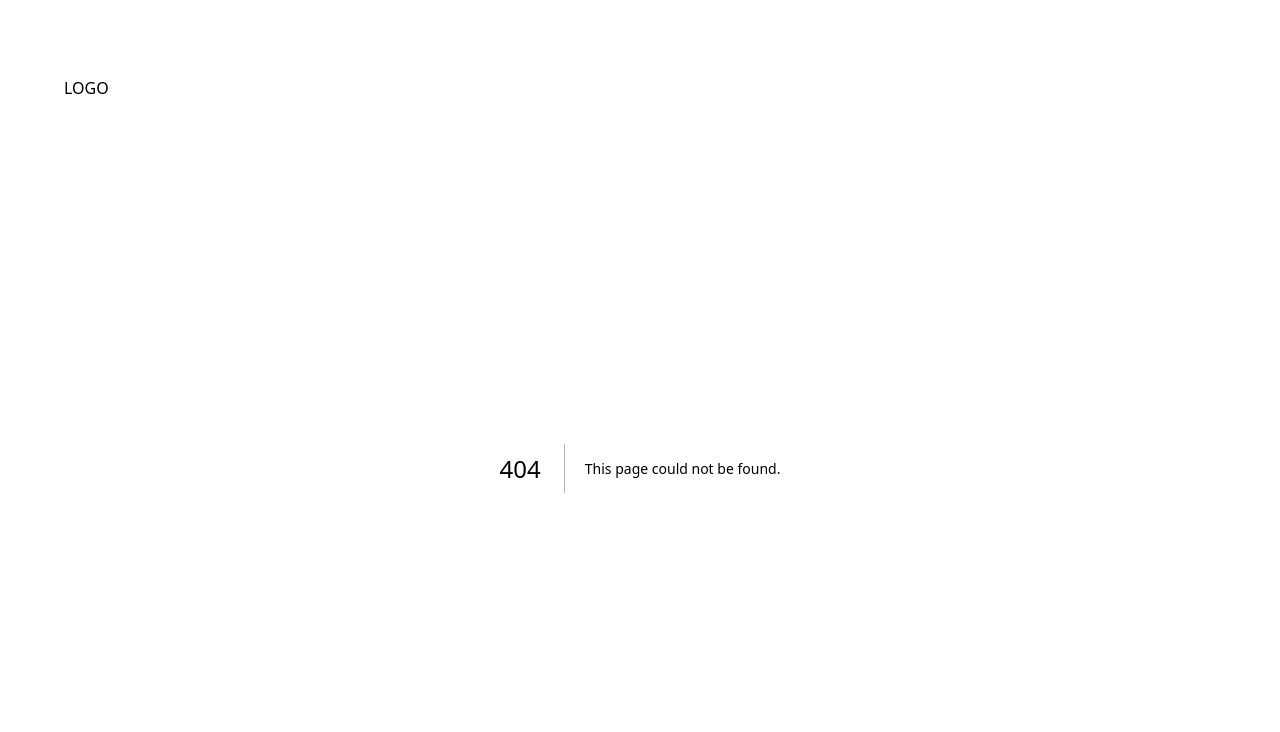
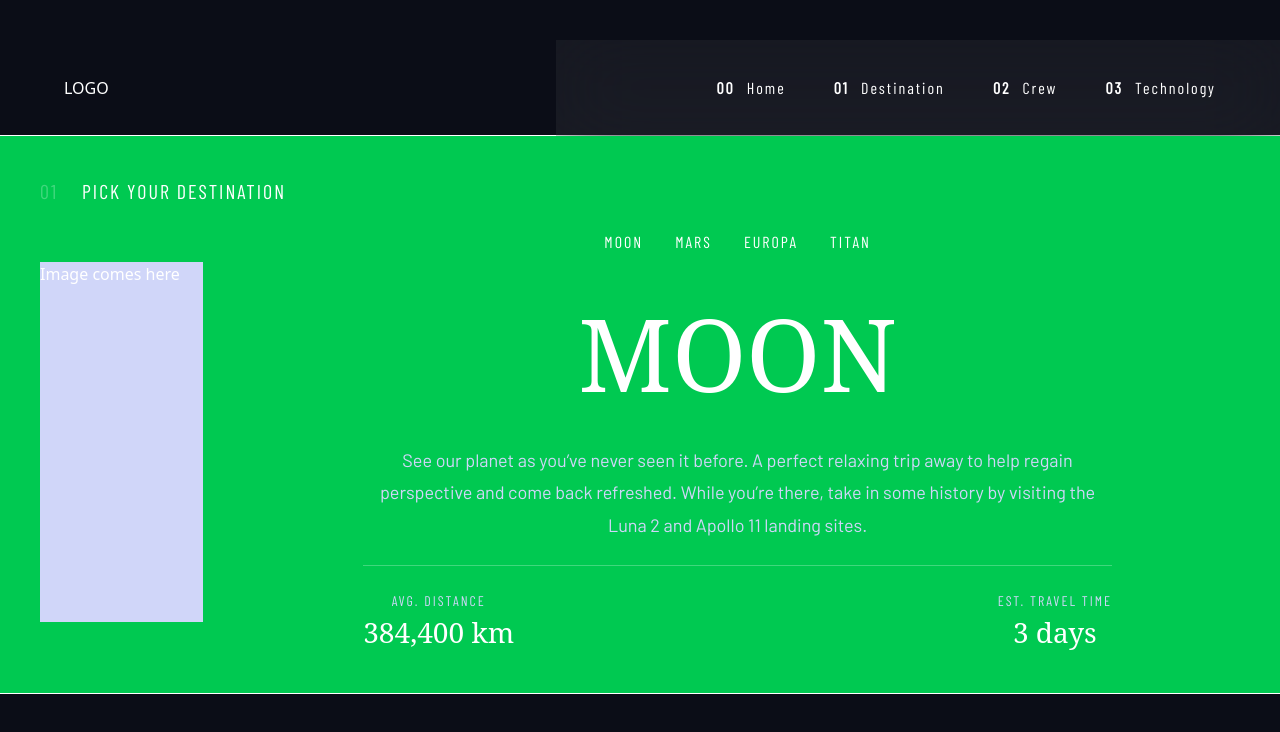
Before and after one commit to 11amanraj/space-tourism, a Next.js app: page /destination in a window 1280 px wide. Before the commit this address had no page. Shown: the top 732 px of the page. Built offline with nearby package versions, Linux system fonts and the light colour scheme; a web font is replaced by a local one.

Commit message:
Added destination page

```diff
--- /dev/null
+++ b/app/destination/page.tsx
@@ -0,0 +1,66 @@
+import React from 'react'
+
+const page = () => {
+    const planetary_bodies = [
+        {
+            name: 'MOON',
+            description: 'See our planet as you’ve never seen it before. A perfect relaxing trip away to help regain perspective and come back refreshed. While you’re there, take in some history by visiting the Luna 2 and Apollo 11 landing sites.',
+            distance: '384,440 KM',
+            travel_time: '3 DAYS'
+        },
+        {
+            name: 'MARS',
+            description: 'Don’t forget to pack your hiking boots. You’ll need them to tackle Olympus Mons, the tallest planetary mountain in our solar system. It’s two and a half times the size of Everest!',
+            distance: '225 MIL. KM',
+            travel_time: '9 MONTHS'
+        },
+        {
+            name: 'EUROPA',
+            description: 'The smallest of the four Galilean moons orbiting Jupiter, Europa is a winter lover’s dream. With an icy surface, it’s perfect for a bit of ice skating, curling, hockey, or simple relaxation in your snug wintery cabin.',
+            distance: '628 MIL. KM',
+            travel_time: '3 YEARS '
+        },
+        {
+            name: 'TITAN',
+            description: 'The only moon known to have a dense atmosphere other than Earth, Titan is a home away from home (just a few hundred degrees colder!). As a bonus, you get striking views of the Rings of Saturn.',
+            distance: '1.6 BIL. KM',
+            travel_time: '7 YEARS'
+        }
+    ]
+  return (
+    <div className='px-6 outline-1 sm:p-10 sm:bg-blue-700 md:bg-green-500'>
+        <div className='text-preset-8 flex gap-6 justify-center sm:text-[20px] sm:justify-start'>
+            <p className='opacity-25'>01</p>
+            <p>PICK YOUR DESTINATION</p>
+        </div>
+        <div className='pt-6 flex flex-col gap-8 lg:flex-row'>
+            <div className='w-52 h-52 sm:w-90 sm:h-90 bg-tertiary self-center'>Image comes here</div>
+            <div className='flex flex-col gap-6 sm:px-32'>
+                <ul className='text-preset-7 self-center flex gap-8 sm:text-[16px]'>
+                    <li>MOON</li>
+                    <li>MARS</li>
+                    <li>EUROPA</li>
+                    <li>TITAN</li>
+                </ul>
+                <div className='flex flex-col gap-4'>
+                    <h1 className='self-center text-preset-3 sm:text-[100px]'>MOON</h1>
+                    <p className='text-preset-9 text-[15px] text-center text-tertiary sm:text-[18px]'>See our planet as you’ve never seen it before. A perfect relaxing trip away to help regain perspective and come back refreshed. While you’re there, take in some history by visiting the Luna 2 and Apollo 11 landing sites.</p>
+                </div>
+                <div className='h-[1px] opacity-25 bg-secondary'></div>
+                <ul className='text-center flex flex-col gap-6 sm:flex-row sm:justify-between'>
+                    <li>
+                        <p className='text-tertiary text-preset-7'>AVG. DISTANCE</p>
+                        <p className='text-preset-6'>384,400 km</p>
+                    </li>
+                    <li>
+                        <p className='text-tertiary text-preset-7'>EST. TRAVEL TIME</p>
+                        <p className='text-preset-6'>3 days</p>
+                    </li>
+                </ul>
+            </div>
+        </div>
+    </div>
+  )
+}
+
+export default page
--- a/app/globals.css
+++ b/app/globals.css
@@ -31,14 +31,14 @@
   .text-preset-3 {
     font-family: var(--font-bellefair);
     font-size: 56px;
-    line-height: 64.2%;
+    /* line-height: 64.2%; */
     letter-spacing: 0px;
   }
 
   .text-preset-4 {
     font-family: var(--font-bellefair);
     font-size: 32px;
-    line-height: 36.7%;
+    /* line-height: 36.7%; */
     letter-spacing: 0px;
   }
 
@@ -52,14 +52,14 @@
   .text-preset-6 {
     font-family: var(--font-bellefair);
     font-size: 28px;
-    line-height: 32.1%;
+    /* line-height: 32.1%; */
     letter-spacing: 0px;
   }
 
   .text-preset-7 {
     font-family: var(--font-barlow-condensed);
     font-size: 14px;
-    line-height: 16.8%;
+    /* line-height: 16.8%; */
     letter-spacing: 2px;
   }
 
--- a/app/page.tsx
+++ b/app/page.tsx
@@ -1,5 +1,3 @@
-import NavBar from "./components/NavBar/NavBar";
-
 export default function Home() {
   return (
     <div className="flex flex-col h-[100dvh] lg:flex-row lg:px-40 lg:pb-32 lg:items-end lg:justify-between">
```
